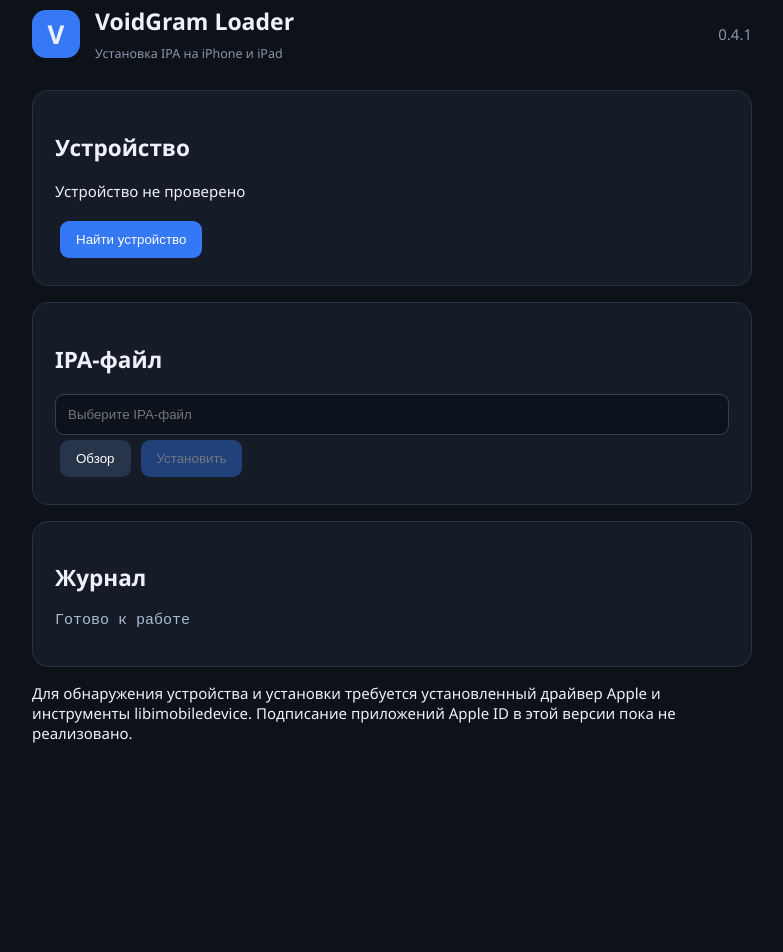
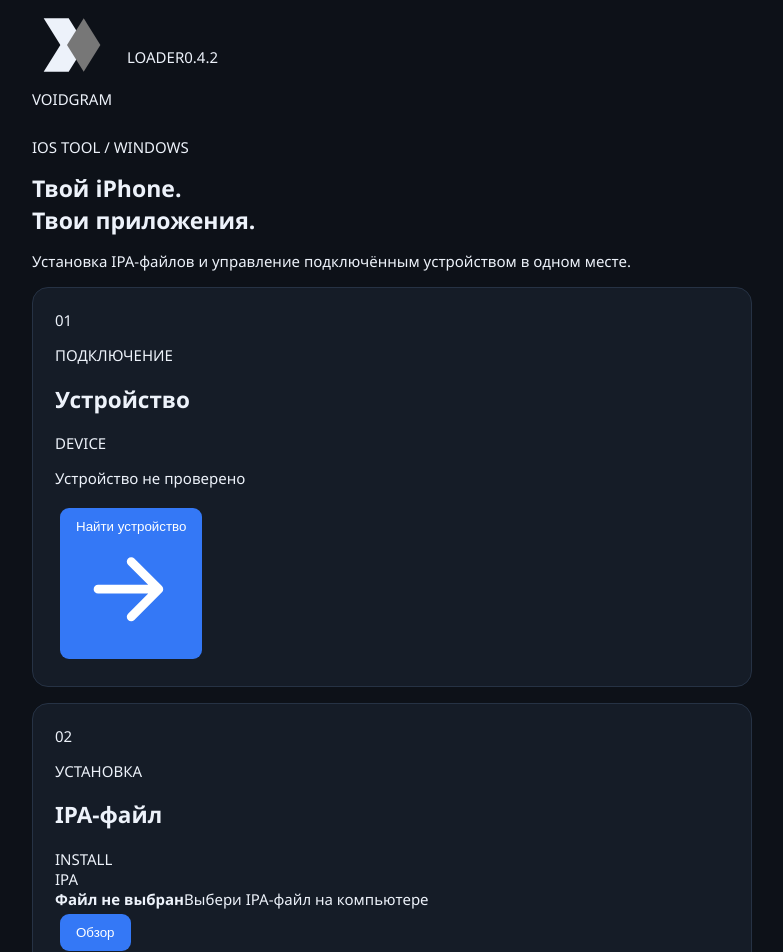
Before and after one commit to khoroshilovm2014-svg/VoidGram-Loader, a React (Vite) app: page / in a window 1280 px wide. Shown: the part 60-1012 px from the top of the page, without its empty margins (248-1031 px from the left). Before the commit the page ends 883 px from the top, so only its background shows below. Built offline with nearby package versions, Linux system fonts and the light colour scheme.

Commit message:
Redesign loader interface for build 17

```diff
--- a/src/App.tsx
+++ b/src/App.tsx
@@ -1,6 +1,20 @@
 import { useState } from "react";
 import { invoke } from "@tauri-apps/api/core";
 import { open } from "@tauri-apps/plugin-dialog";
+
+function BrandMark() {
+  return (
+    <svg className="brand-mark" viewBox="0 0 48 48" role="img" aria-label="VoidGram">
+      <path d="M7 8h15l10 16H17L7 8Z" fill="currentColor" />
+      <path d="M7 40 17 24h15L22 40H7Z" fill="currentColor" />
+      <path d="m31 8 10 16-10 16-10-16L31 8Z" fill="#777" />
+    </svg>
+  );
+}
+
+function ArrowIcon() {
+  return <svg viewBox="0 0 20 20" aria-hidden="true"><path d="M4 10h11M10 5l5 5-5 5" fill="none" stroke="currentColor" strokeWidth="1.6" strokeLinecap="round" strokeLinejoin="round" /></svg>;
+}
 
 export default function App() {
   const [device, setDevice] = useState("Устройство не проверено");
@@ -23,10 +37,7 @@ export default function App() {
 
   async function chooseIpa() {
     try {
-      const selected = await open({
-        multiple: false,
-        filters: [{ name: "IPA-файл", extensions: ["ipa"] }]
-      });
+      const selected = await open({ multiple: false, filters: [{ name: "IPA-файл", extensions: ["ipa"] }] });
       if (typeof selected === "string") setIpa(selected);
     } catch (error) {
       setLog(String(error));
@@ -46,36 +57,57 @@ export default function App() {
   }
 
   return (
-    <main>
-      <header>
-        <div className="logo">V</div>
-        <div>
-          <h1>VoidGram Loader</h1>
-          <small>Установка IPA на iPhone и iPad</small>
-        </div>
-        <span className="version">0.4.1</span>
+    <main className="app-shell">
+      <header className="topbar">
+        <div className="brand"><BrandMark /><span>VOIDGRAM</span></div>
+        <div className="topbar-meta"><span className="status-dot" /><span>LOADER</span><span className="meta-divider" /><span>0.4.2</span></div>
       </header>
 
-      <section className="panel">
-        <h2>Устройство</h2>
-        <p>{device}</p>
-        <button disabled={busy} onClick={detect}>
-          {busy ? "Пожалуйста, подождите…" : "Найти устройство"}
-        </button>
+      <section className="intro">
+        <p className="eyebrow">IOS TOOL / WINDOWS</p>
+        <h1>Твой iPhone.<br /><span>Твои приложения.</span></h1>
+        <p className="intro-copy">Установка IPA-файлов и управление подключённым устройством в одном месте.</p>
       </section>
 
-      <section className="panel">
-        <h2>IPA-файл</h2>
-        <input readOnly value={ipa} placeholder="Выберите IPA-файл" />
-        <button className="secondary" disabled={busy} onClick={chooseIpa}>Обзор</button>
-        <button disabled={!ipa || busy} onClick={install}>Установить</button>
-      </section>
+      <div className="content-grid">
+        <section className="panel device-panel">
+          <div className="panel-heading">
+            <span className="step">01</span>
+            <div><p className="eyebrow">ПОДКЛЮЧЕНИЕ</p><h2>Устройство</h2></div>
+            <span className="panel-index">DEVICE</span>
+          </div>
+          <div className="device-state"><span className="state-indicator" /><p>{device}</p></div>
+          <button className="button button-light" disabled={busy} onClick={detect}>{busy ? "Проверяем…" : "Найти устройство"}<ArrowIcon /></button>
+        </section>
 
-      <section className="panel">
-        <h2>Журнал</h2>
-        <pre>{log}</pre>
-      </section>
-      <p className="note">Для обнаружения устройства и установки требуется установленный драйвер Apple и инструменты libimobiledevice. Подписание приложений Apple ID в этой версии пока не реализовано.</p>
+        <section className="panel ipa-panel">
+          <div className="panel-heading">
+            <span className="step">02</span>
+            <div><p className="eyebrow">УСТАНОВКА</p><h2>IPA-файл</h2></div>
+            <span className="panel-index">INSTALL</span>
+          </div>
+          <div className={"file-drop" + (ipa ? " file-selected" : "")}>
+            <div className="file-symbol">IPA</div>
+            <div className="file-info">
+              <strong>{ipa ? ipa.split(/[\\/]/).pop() : "Файл не выбран"}</strong>
+              <span>{ipa || "Выбери IPA-файл на компьютере"}</span>
+            </div>
+            <button className="button button-outline" disabled={busy} onClick={chooseIpa}>Обзор</button>
+          </div>
+          <button className="button button-light install-button" disabled={!ipa || busy} onClick={install}>{busy ? "Выполняется…" : "Установить приложение"}<ArrowIcon /></button>
+        </section>
+
+        <section className="panel log-panel">
+          <div className="panel-heading">
+            <span className="step">03</span>
+            <div><p className="eyebrow">СИСТЕМА</p><h2>Журнал действий</h2></div>
+            <span className="live-label"><span className="status-dot" /> LIVE</span>
+          </div>
+          <pre>{log}</pre>
+        </section>
+      </div>
+
+      <footer className="footer"><BrandMark /><span>VOIDGRAM LOADER</span><span className="footer-note">Подписание Apple ID пока не реализовано</span></footer>
     </main>
   );
 }
```
